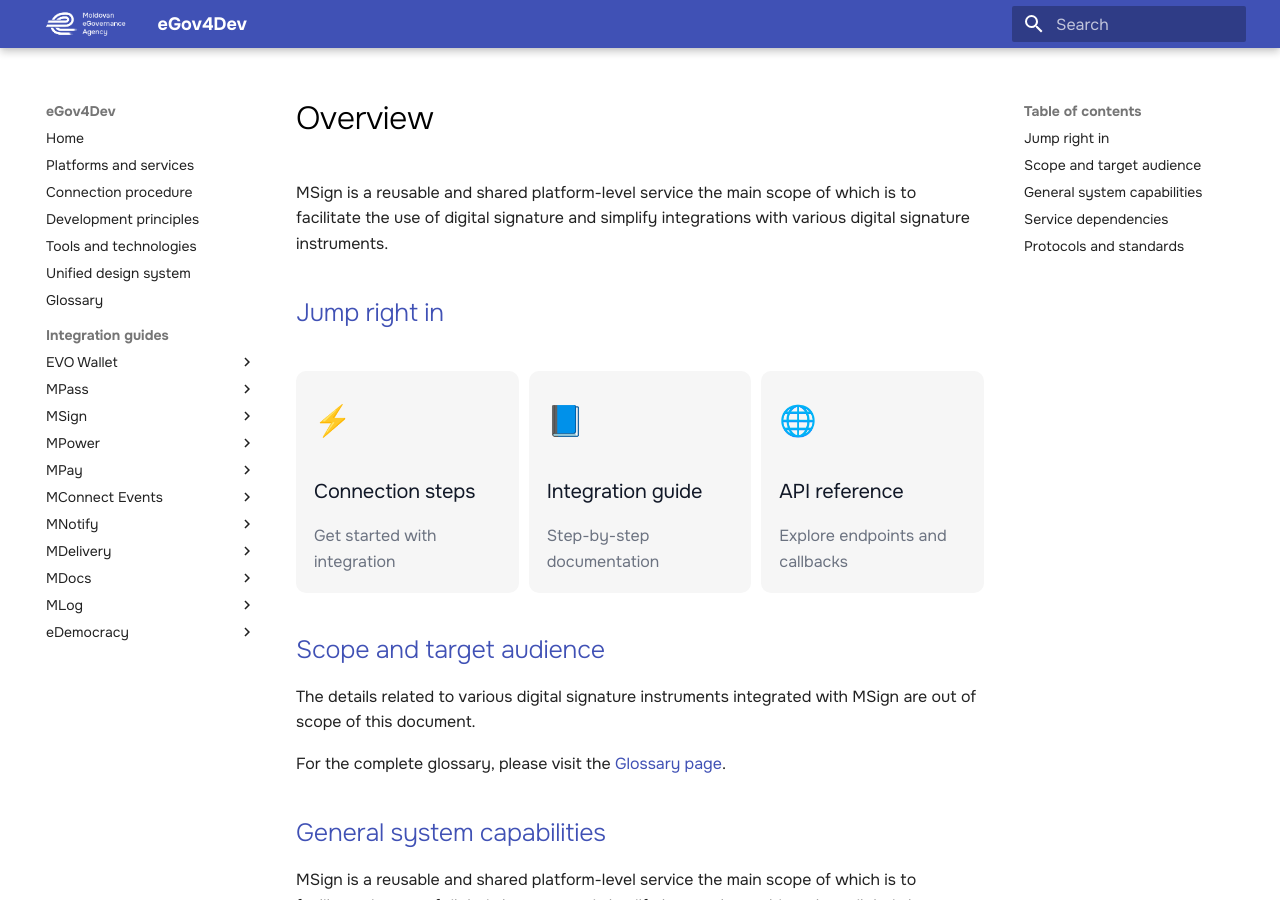
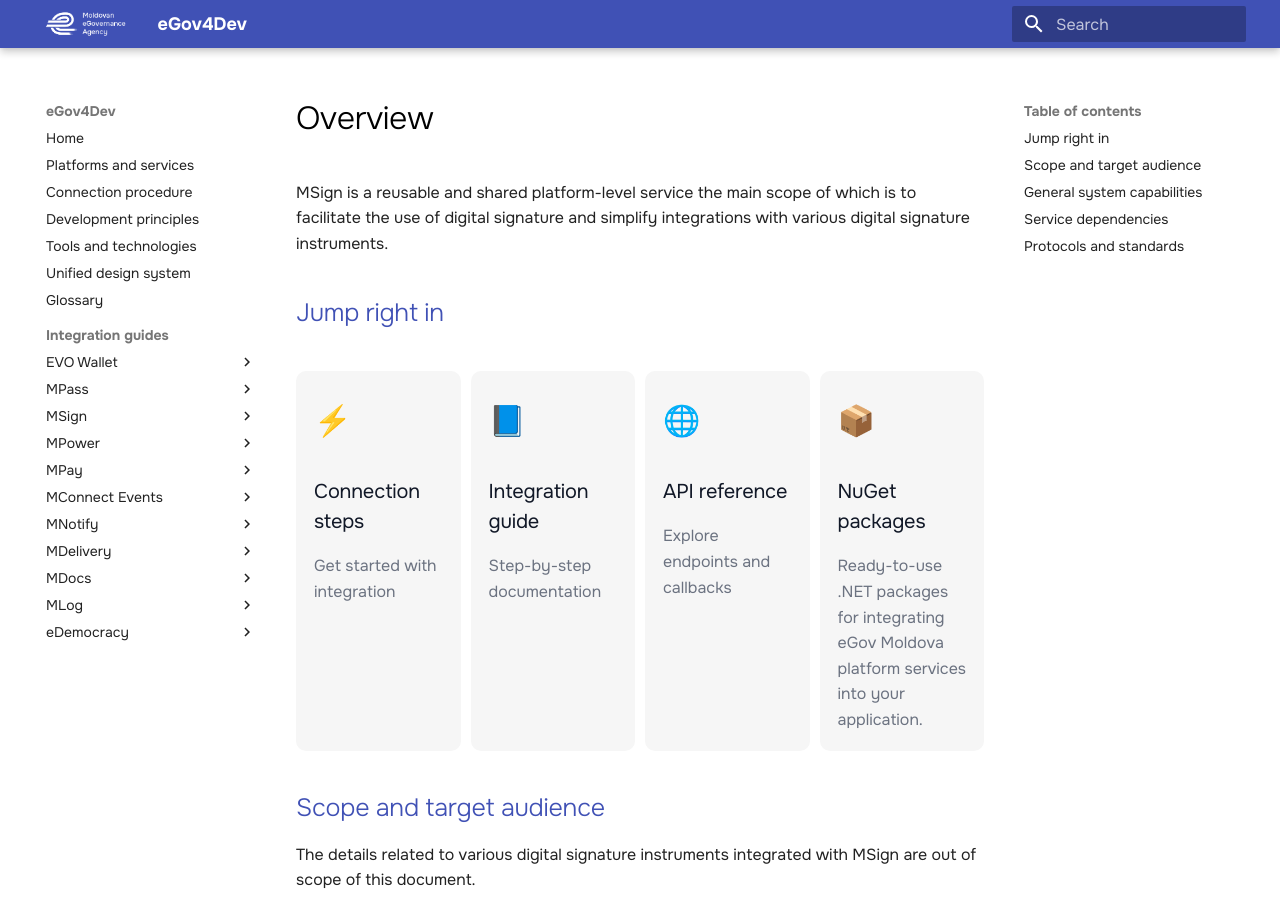
Before and after one commit to egov-moldova/egov4dev, an MkDocs documentation site: the page built from docs/guides/msign/index.md, in a window 1280 px wide and 900 px high. Built offline with MkDocs 1.6.1 and Material for MkDocs 9.7.7, drawn with Linux system fonts in a browser that asks for light colours.

Commit message:
Add NuGet packages link to msign guide
Added a link to NuGet packages for eGov Moldova services.

```diff
--- a/docs/guides/msign/index.md
+++ b/docs/guides/msign/index.md
@@ -21,6 +21,11 @@
       <h3 class="quick-link-title">API reference</h3>
       <p class="quick-link-description">Explore endpoints and callbacks</p>
     </a>
+    <a href="https://www.nuget.org/profiles/egov-moldova" class="quick-link-card">
+      <div class="quick-link-icon">📦</div>
+      <h3 class="quick-link-title">NuGet packages</h3>
+      <p class="quick-link-description">Ready-to-use .NET packages for integrating eGov Moldova platform services into your application.</p>
+    </a>
   </div>
 </div>
 
```
